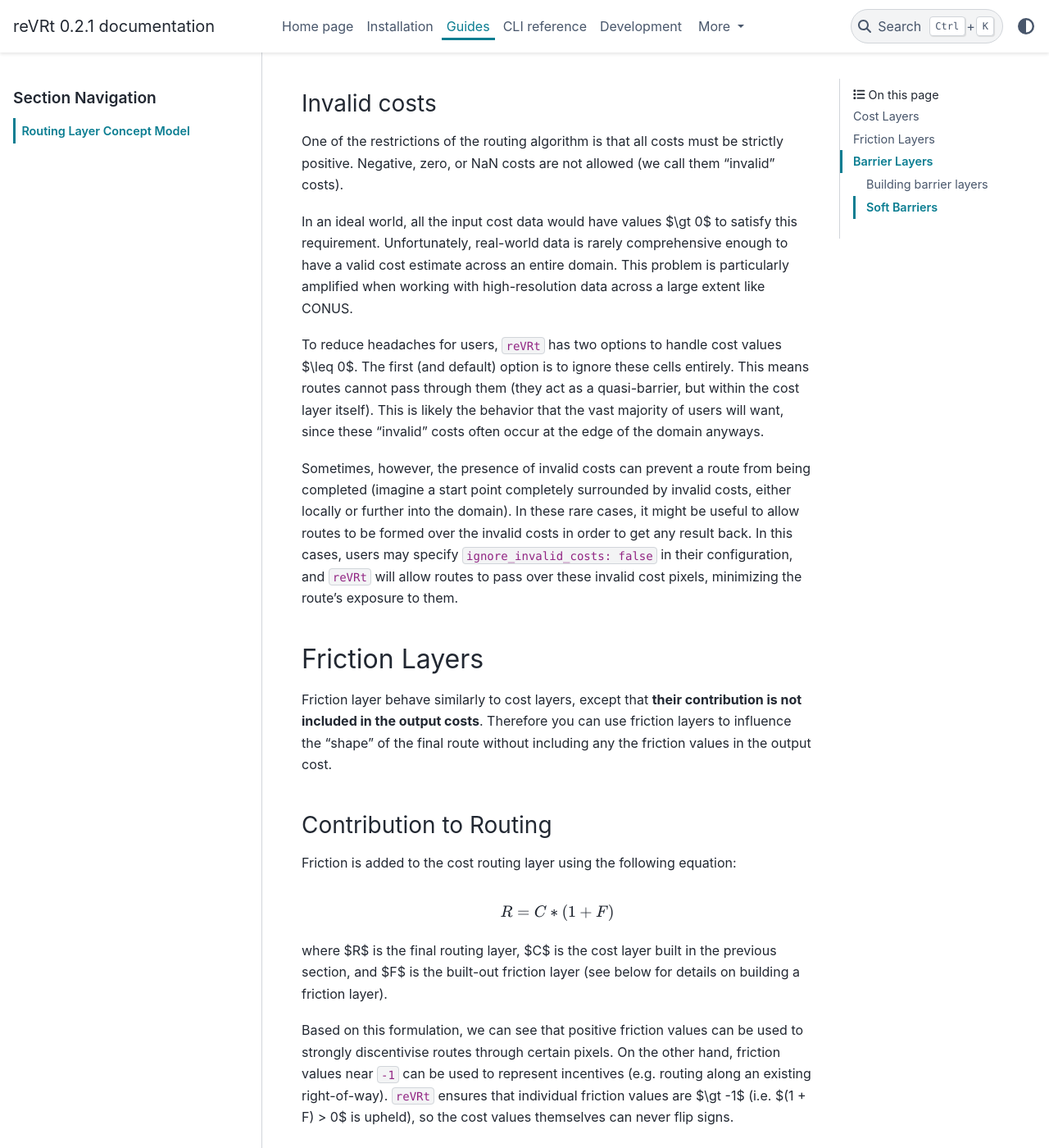
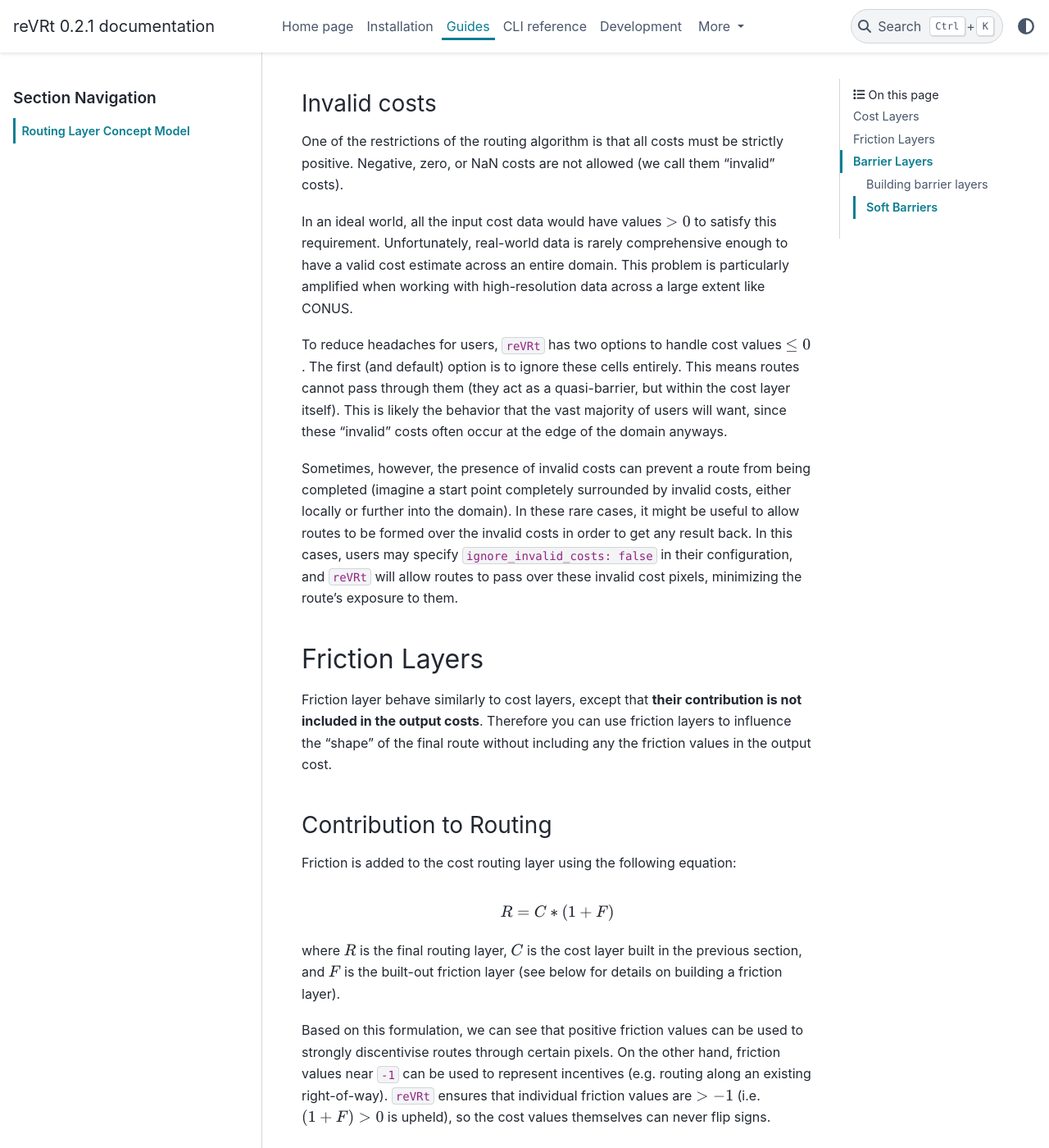
Before and after one commit to NREL/reVRt, a Sphinx documentation site: the page built from docs/source/guides/routing_layers.md, in a window 1280 px wide and 1400 px high, scrolled down 1438 px. Shown: the whole window at 82% size. Built offline with Sphinx 7.4.7 and the PyData theme 0.15.4, drawn with Linux system fonts in a browser that asks for light colours; pages that are not in the unit, such as notebooks, are missing from menus; part of the change alters nothing that is shown; some of the changed text lies outside the part shown.

````diff
--- a/docs/source/guides/routing_layers.md
+++ b/docs/source/guides/routing_layers.md
@@ -68,17 +68,17 @@ One of the restrictions of the routing algorithm is that all costs must
 be strictly positive. Negative, zero, or NaN costs are not allowed (we
 call them "invalid" costs).
 
-In an ideal world, all the input cost data would have values $\gt 0$ to
+In an ideal world, all the input cost data would have values {math}`\gt 0` to
 satisfy this requirement. Unfortunately, real-world data is rarely
 comprehensive enough to have a valid cost estimate across an entire domain.
 This problem is particularly amplified when working with high-resolution data
 across a large extent like CONUS.
 
 To reduce headaches for users, ``reVRt`` has two options to handle cost values
-$\leq 0$. The first (and default) option is to ignore these cells entirely. This
-means routes cannot pass through them (they act as a quasi-barrier, but within
-the cost layer itself). This is likely the behavior that the vast majority of
-users will want, since these "invalid" costs often occur at the edge of the
+{math}`\leq 0`. The first (and default) option is to ignore these cells entirely.
+This means routes cannot pass through them (they act as a quasi-barrier, but
+within the cost layer itself). This is likely the behavior that the vast majority
+of users will want, since these "invalid" costs often occur at the edge of the
 domain anyways.
 
 Sometimes, however, the presence of invalid costs can prevent a route from being
@@ -103,16 +103,16 @@ Friction is added to the cost routing layer using the following equation:
 R = C * (1 + F)
 ```
 
-where $R$ is the final routing layer, $C$ is the cost layer built in the
-previous section, and $F$ is the built-out friction layer (see below for
-details on building a friction layer).
+where {math}`R` is the final routing layer, {math}`C` is the cost layer built
+in the previous section, and {math}`F` is the built-out friction layer (see
+below for details on building a friction layer).
 
 Based on this formulation, we can see that positive friction values can
 be used to strongly discentivise routes through certain pixels. On the
 other hand, friction values near ``-1`` can be used to represent incentives
 (e.g. routing along an existing right-of-way). ``reVRt`` ensures that
-individual friction values are $\gt -1$ (i.e. $(1 + F) > 0$ is upheld),
-so the cost values themselves can never flip signs.
+individual friction values are {math}`\gt -1` (i.e. {math}`(1 + F) > 0` is
+upheld), so the cost values themselves can never flip signs.
 
 ### Building friction layers
 Friction layers are built similarly to cost layers. A single friction
@@ -155,8 +155,8 @@ As mentioned before, the friction multiplier can be negative values in
 order to incentivize routing along certain pixels. You can specify multiple
 such layers. ``reVRt`` processes each layer individually and then aggregates
 everything to determine the final friction layer. After the aggregation, all
-friction values are clamped to be $\gt -1$, such that friction can never
-create invalid cost values in the cost layer.
+friction values are clamped to be {math}`\gt -1`, such that friction can
+never create invalid cost values in the cost layer.
 
 ## Barrier Layers
 Barrier layers represent pixels that routes must not cross. Unlike frictions,
@@ -175,9 +175,9 @@ barrier that cannot be crossed by a route. For example, this configuration:
 {"layer_name": "slope", "barrier_values": ">=15"}
 ```
 
-would tell the routing algorithm that any pixels with a value $\ge 15$ in the
-``slope`` layer should be completely avoided. As with all the other layers, you
-can specify multiple barriers to be considered during routing:
+would tell the routing algorithm that any pixels with a value {math}`\ge 15`
+in the ``slope`` layer should be completely avoided. As with all the other
+layers, you can specify multiple barriers to be considered during routing:
 
 ```json5
 "barrier_layers": [
````
